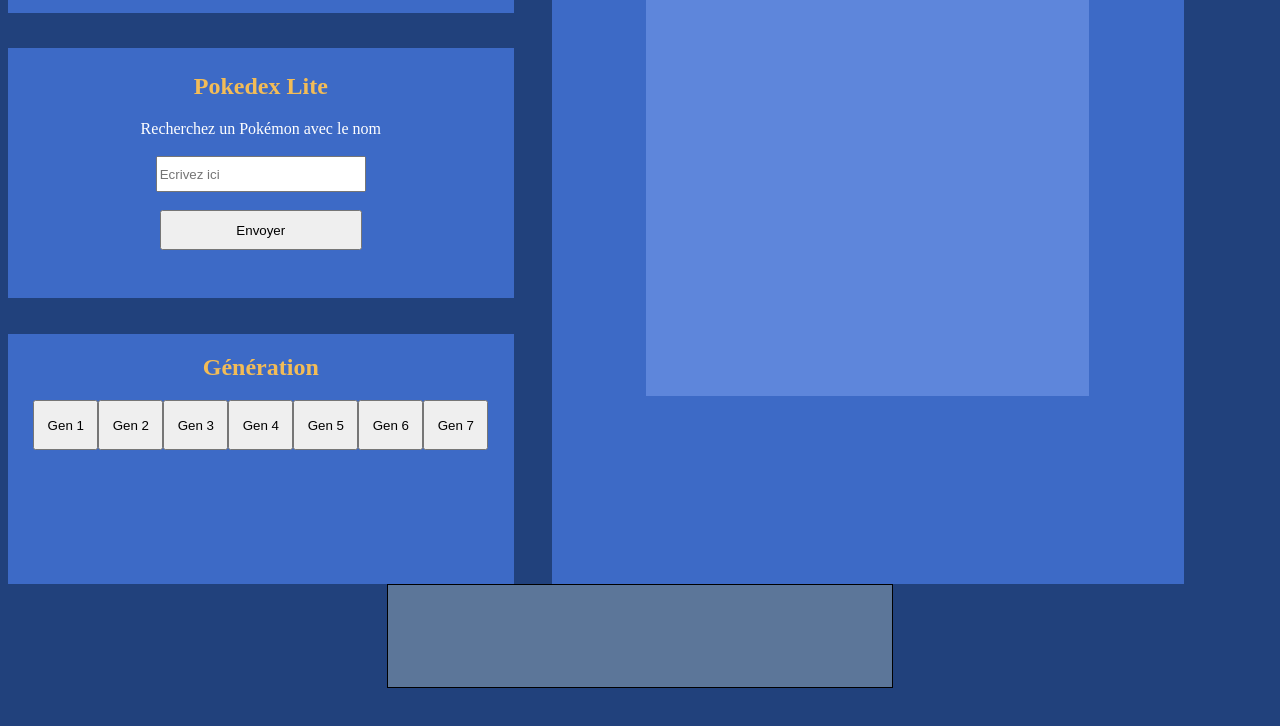
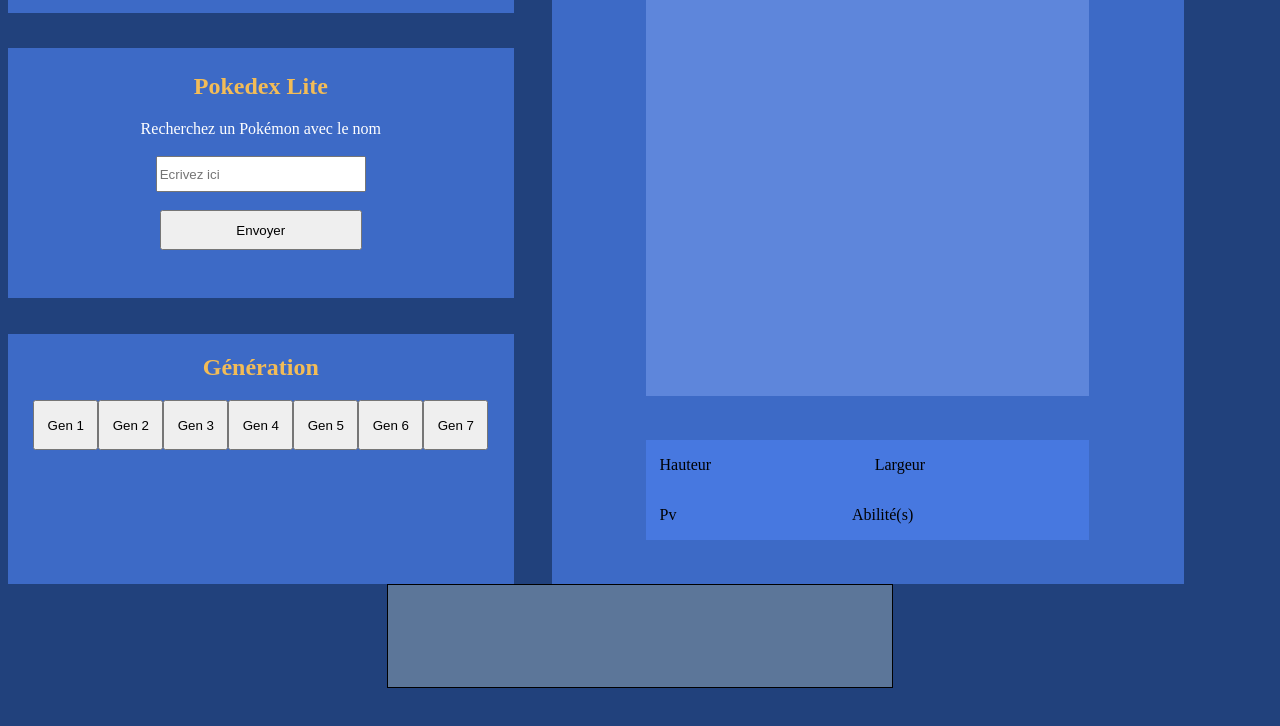
Before and after one commit to florianpoteau/Api-Pokedex, a plain HTML site: page index.html in a window 1280 px wide. Shown: the part 62-788 px from the top of the page. Drawn offline with Linux system fonts and the light colour scheme.

Commit message:
ajout hauteur, largeur, pv

```diff
--- a/index.html
+++ b/index.html
@@ -102,7 +102,25 @@
 
             </div>
 
-            <p id="statistique"></p>
+            <div class="recherche recherche1">
+
+                <div class="flexStatistique">
+
+                    <p class="hauteur">Hauteur</p>
+
+                    <p class="largeur">Largeur</p>
+
+                </div>
+
+                <div class="flexStatistique">
+
+                    <p class="pv">Pv</p>
+
+                    <p class="abilite">Abilité(s)</p>
+
+                </div>
+
+            </div>
 
         </div>
 
--- a/script.js
+++ b/script.js
@@ -121,13 +121,30 @@
 
           let pokemon = JSON.parse(this.response);
 
+
           console.log(pokemon);
 
           nomPoke.innerHTML = searchValue
 
-          image.src = `https://raw.githubusercontent.com/PokeAPI/sprites/master/sprites/pokemon/${i}.png`
+          image.src = `https://raw.githubusercontent.com/PokeAPI/sprites/master/sprites/pokemon/${i}.png`;
 
-        }}
+          fetch(`https://pokeapi.co/api/v2/pokemon/${pokemon.results[0].name}/`, "GET", rechercheStatistique)
+
+        }
+
+        function rechercheStatistique (){
+          pokemon = JSON.parse(this.response);
+          const hauteur = document.querySelector(".hauteur");
+          const largeur = document.querySelector(".largeur");
+          const pv = document.querySelector(".pv")
+          console.log(pokemon);
+
+          hauteur.textContent= `Hauteur: ${pokemon.height}`
+          largeur.textContent = `Largeur: ${pokemon.weight}`
+          pv.textContent = `Pv: ${pokemon.stats[0].base_stat}`
+        }
+
+      }
         })
 
       }
--- a/style.css
+++ b/style.css
@@ -168,3 +168,22 @@
     margin-right: 15%;
     min-height: 400px;
   }
+
+  .recherche1{
+    margin-left: 15%;
+    width: 70%;
+    min-height: auto;
+  }
+
+  .flexStatistique{
+    display: flex;
+margin-left: 3%;
+  }
+
+  .largeur, .abilite{
+    flex: 1;
+  }
+
+  .statistique1, .statistique2, .statistique3, .statistique4, .statistique5{
+    color: white;
+  }
```
